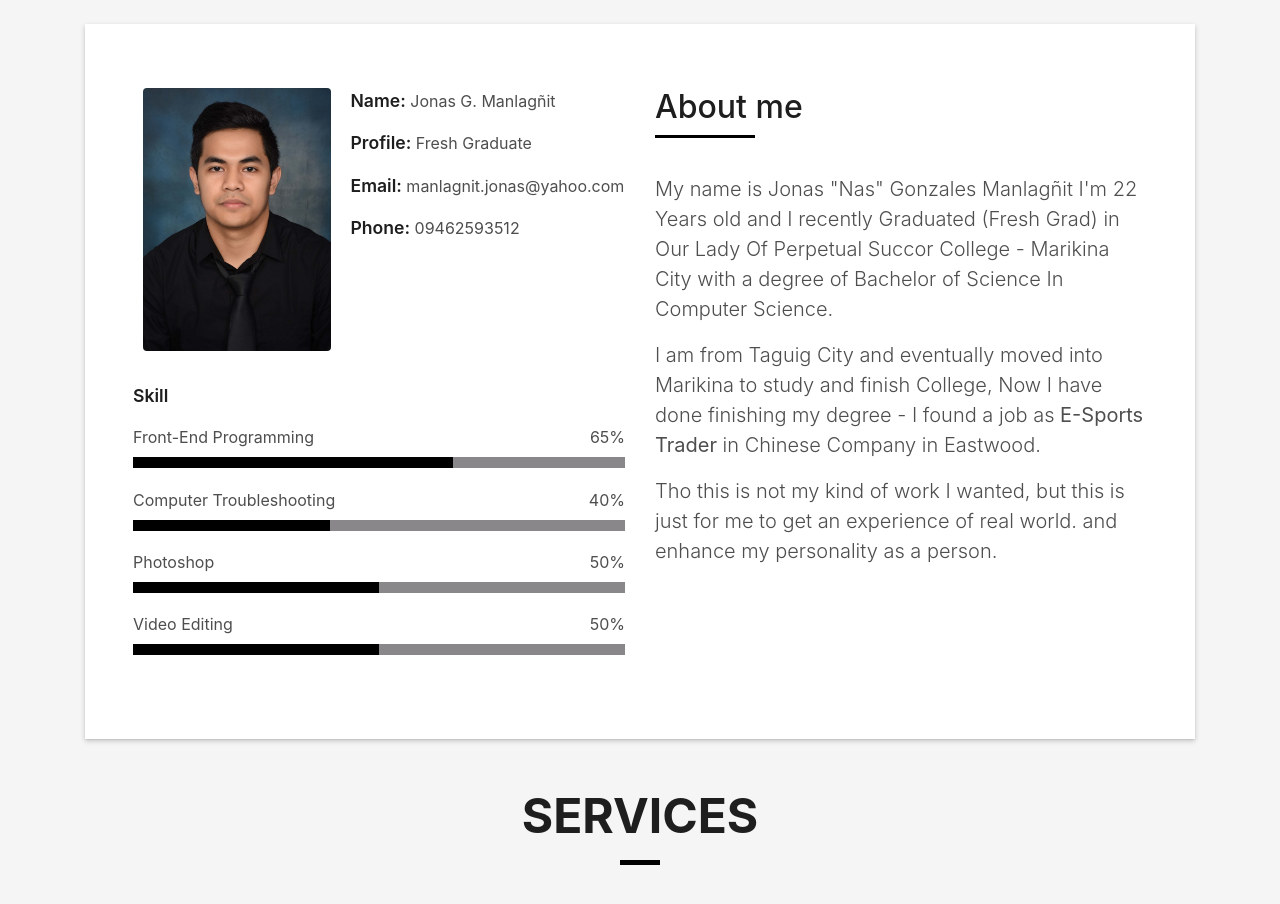
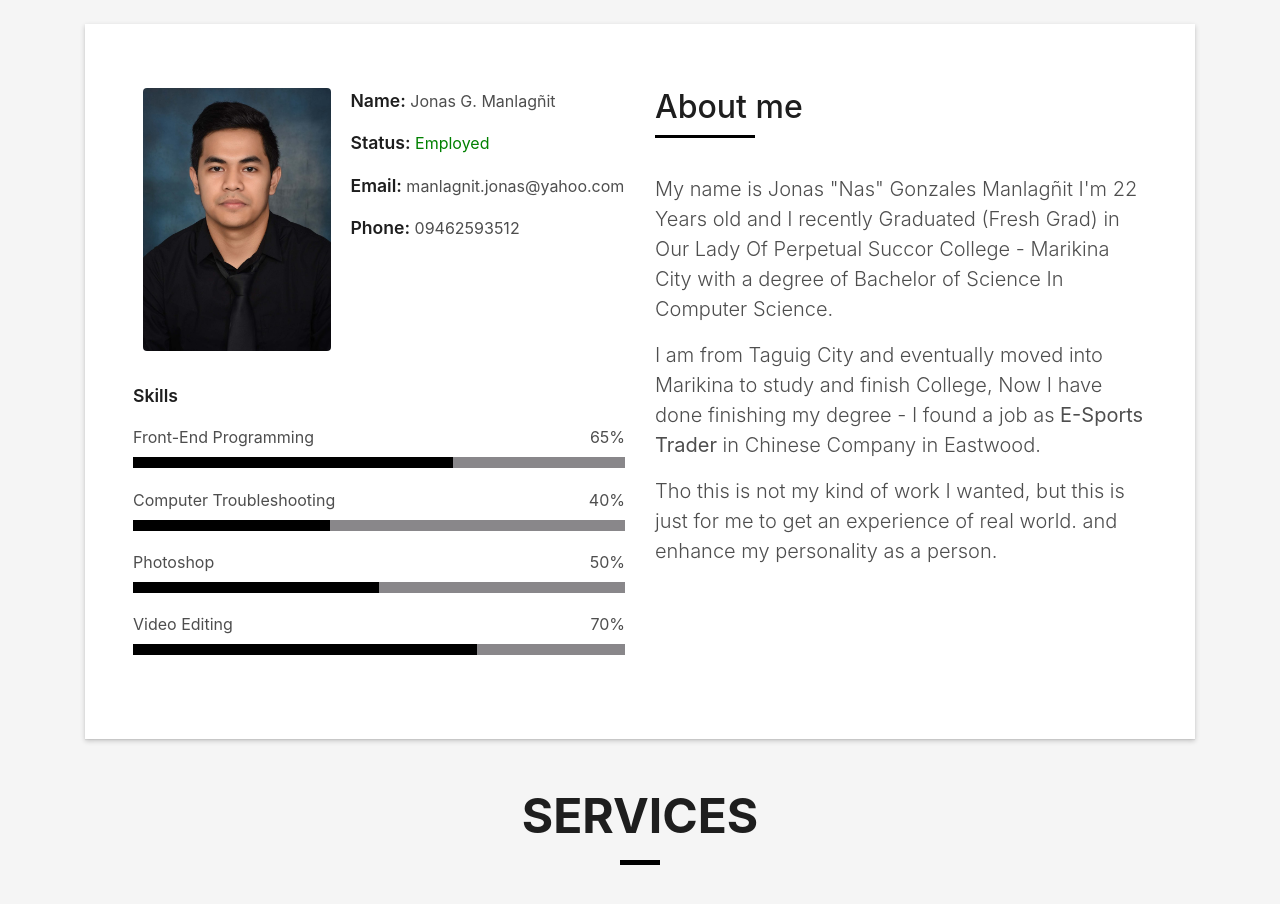
Before and after one commit to jnsmnlgnt/manlagnit.github.io, a plain HTML site: page index.html in a window 1280 px wide. Shown: the part 840-1744 px from the top of the page. Drawn offline with Linux system fonts and the light colour scheme; files whose address does not match are found by name.

Commit message:
Update index.html

```diff
--- a/index.html
+++ b/index.html
@@ -101,14 +101,14 @@
                   <div class="col-sm-6 col-md-7">
                     <div class="about-info">
                       <p><span class="title-s">Name: </span> <span>Jonas G. Manlagñit</span></p>
-                      <p><span class="title-s">Profile: </span> <span>Fresh Graduate</span></p>
+                      <p><span class="title-s">Status: </span> <span style="color: green;">Employed</span></p>
                       <p><span class="title-s">Email: </span> <span>manlagnit.jonas@yahoo.com</span></p>
                       <p><span class="title-s">Phone: </span> <span>09462593512</span></p>
                     </div>
                   </div>
                 </div>
                 <div class="skill-mf">
-                  <p class="title-s">Skill</p>
+                  <p class="title-s">Skills</p>
                   <span>Front-End Programming</span> <span class="pull-right">65%</span>
                   <div class="progress">
                     <div class="progress-bar" role="progressbar" style="width: 65%;" aria-valuenow="85" aria-valuemin="0"
@@ -124,9 +124,9 @@
                     <div class="progress-bar" role="progressbar" style="width: 50%" aria-valuenow="50" aria-valuemin="0"
                       aria-valuemax="100"></div>
                   </div>
-                  <span>Video Editing</span> <span class="pull-right">50%</span>
+                  <span>Video Editing</span> <span class="pull-right">70%</span>
                   <div class="progress">
-                    <div class="progress-bar" role="progressbar" style="width: 50%" aria-valuenow="90" aria-valuemin="0"
+                    <div class="progress-bar" role="progressbar" style="width: 70%" aria-valuenow="90" aria-valuemin="0"
                       aria-valuemax="100"></div>
                   </div>
                 </div>
```
